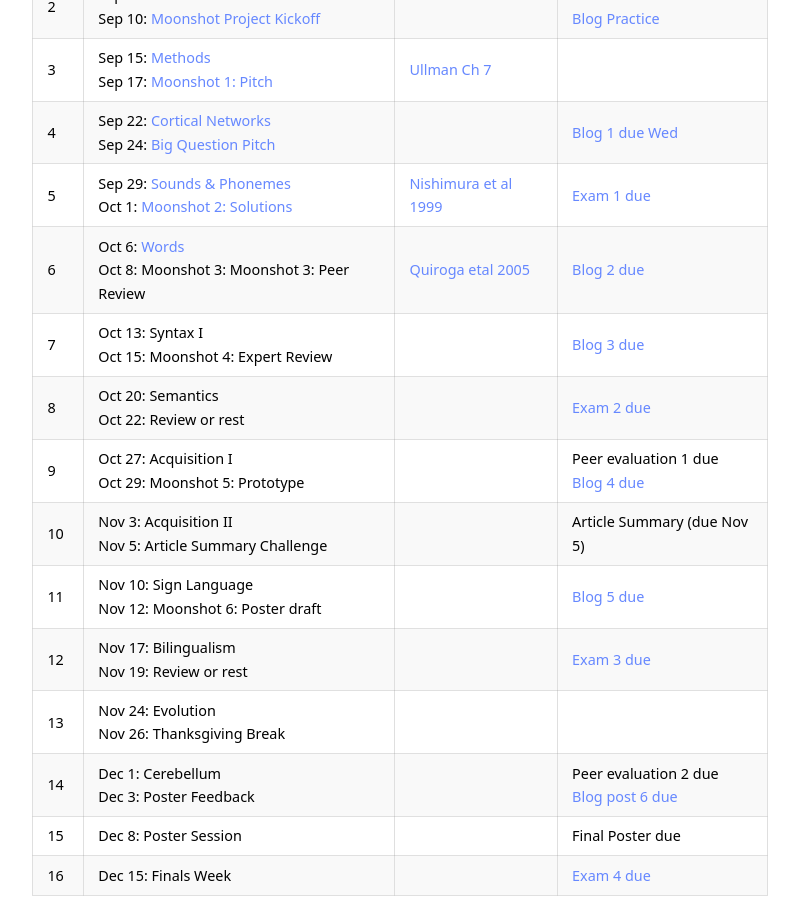
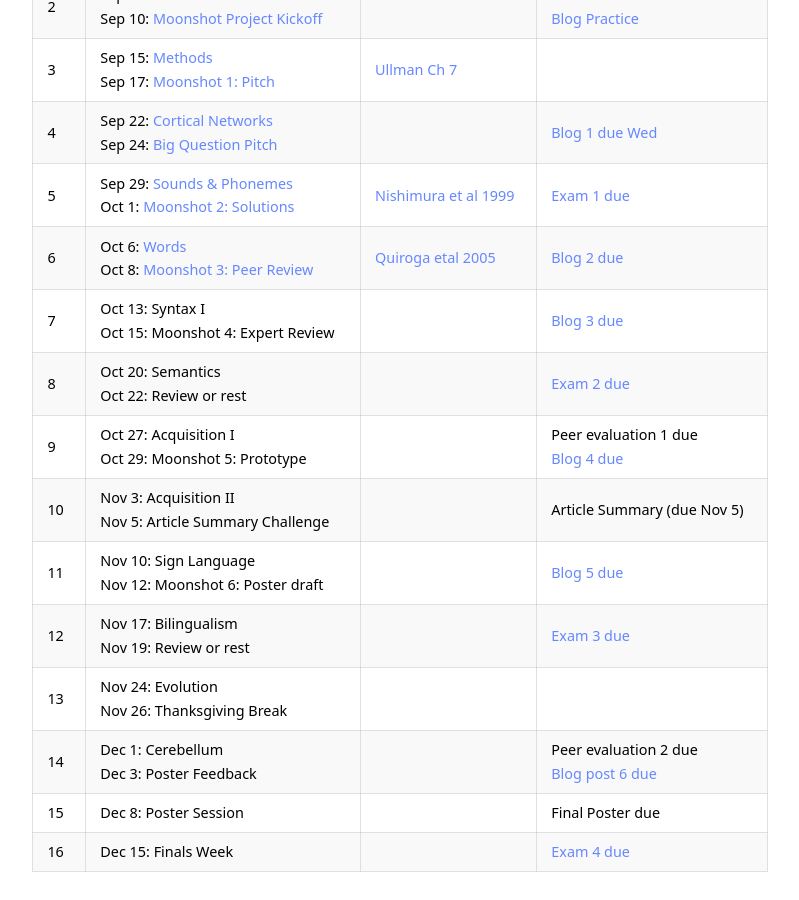
Before and after one commit to kschuler/ling104, a Jekyll site: the page built from index.md, in a window 1280 px wide and 900 px high, scrolled down 2496 px. Shown: the whole window, without its empty margins (240-1039 px from the left). Built offline with Jekyll 4.4.1, drawn with Linux system fonts in a browser that asks for light colours.

Commit message:
Update index.md

```diff
--- a/index.md
+++ b/index.md
@@ -69,7 +69,7 @@ Wk  | Lecture | Readings | Resources
 3 | Sep 15: [Methods](https://public.3.basecamp.com/p/uX1uhAPDhNcBh1813E3dmrp6) <br> Sep 17: [Moonshot 1: Pitch](https://public.3.basecamp.com/p/y4iXsyMWYwEFmp5LztGVjBQU) | [Ullman Ch 7](https://app.perusall.com/courses/ling-104-001-2020c-intro-to-language-and-the-brain/ch-7-language-and-the-brain?assignmentId=xaCdzQyg4q56g98te&part=1)|
 4 | Sep 22: [Cortical Networks](https://public.3.basecamp.com/p/KJanmNDmsuuiEpfnefQk39DP) <br> Sep 24: [Big Question Pitch](https://public.3.basecamp.com/p/sturFQNLAs7i1kF3BqSrqxwk)| | [Blog 1 due Wed](https://canvas.upenn.edu/courses/1530046/assignments/8162711)
 5 | Sep 29: [Sounds & Phonemes](https://public.3.basecamp.com/p/533vsdYWEFn3uHCi17SsRxGE)<br> Oct 1: [Moonshot 2: Solutions](https://public.3.basecamp.com/p/649Vczdx4iV78VW3uEs5fbgz) | [Nishimura et al 1999](https://app.perusall.com/courses/ling-104-001-2020c-intro-to-language-and-the-brain/nishimura-et-al-1999-sign-language-heard-in-the-auditory-cortex?assignmentId=Yet7oW7d6u6HE7HQp&part=1) | [Exam 1 due](https://canvas.upenn.edu/courses/1530046/assignments/8161724)
-6 | Oct 6: [Words](https://public.3.basecamp.com/p/XdWKRWtcpDpxkg6p2b2n3ajo) <br> Oct 8: Moonshot 3: Moonshot 3: Peer Review  | [Quiroga etal 2005](https://app.perusall.com/courses/ling-104-001-2020c-intro-to-language-and-the-brain/quiroga-et-al-2005-invariant-visual-representation-by-single-neurons-in-the-human-brain?assignmentId=xDLufpq6hJuHDx9sF&part=1)| [Blog 2 due](https://canvas.upenn.edu/courses/1530046/assignments/8162722)
+6 | Oct 6: [Words](https://public.3.basecamp.com/p/XdWKRWtcpDpxkg6p2b2n3ajo) <br> Oct 8: [Moonshot 3: Peer Review](https://public.3.basecamp.com/p/WXxqCZ5EjBKGydnd6hm2uCA3)  | [Quiroga etal 2005](https://app.perusall.com/courses/ling-104-001-2020c-intro-to-language-and-the-brain/quiroga-et-al-2005-invariant-visual-representation-by-single-neurons-in-the-human-brain?assignmentId=xDLufpq6hJuHDx9sF&part=1)| [Blog 2 due](https://canvas.upenn.edu/courses/1530046/assignments/8162722)
 7 | Oct 13: Syntax I <br> Oct 15: Moonshot 4: Expert Review | | [Blog 3 due](https://canvas.upenn.edu/courses/1530046/assignments/8162723)
 8 | Oct 20: Semantics <br> Oct 22: **Review or rest**| | [Exam 2 due](https://canvas.upenn.edu/courses/1530046/assignments/8162038)
 9 | Oct 27: Acquisition I<br> Oct 29: Moonshot 5: Prototype | | Peer evaluation 1 due<br>[Blog 4 due](https://canvas.upenn.edu/courses/1530046/assignments/8162726)
```
